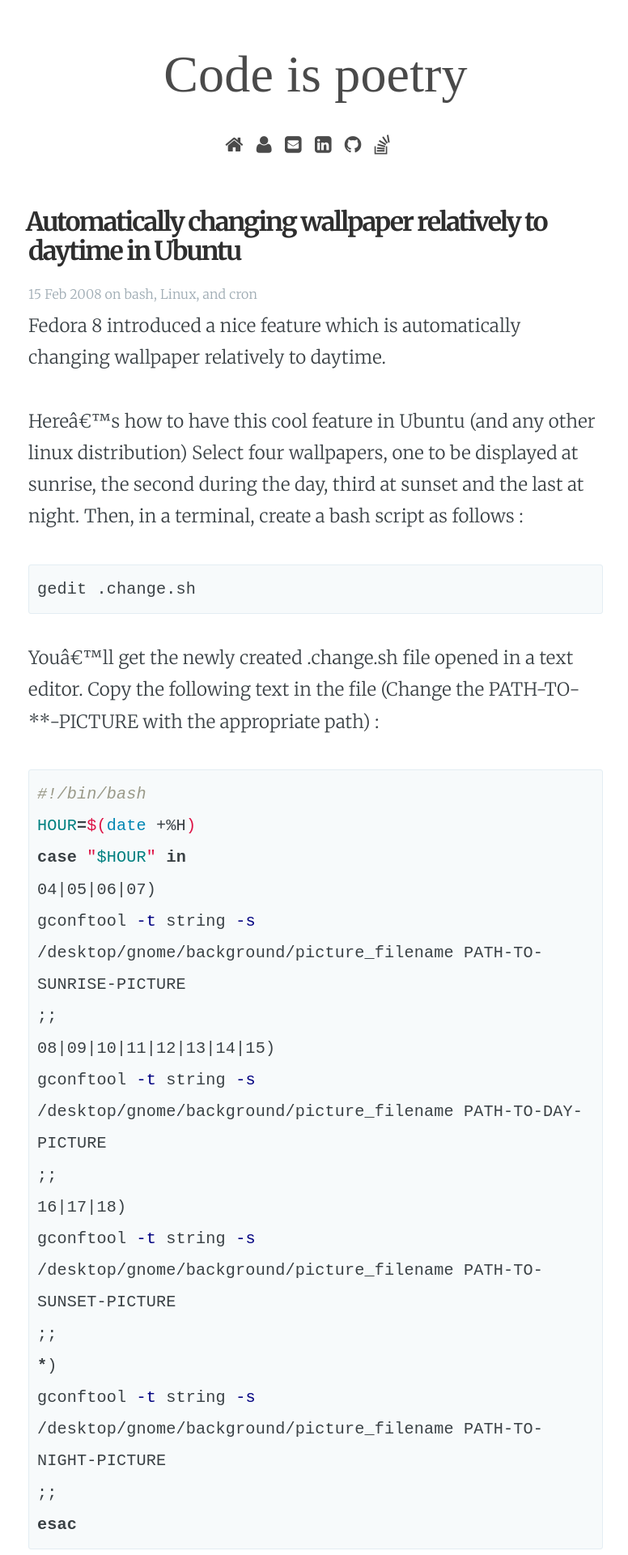
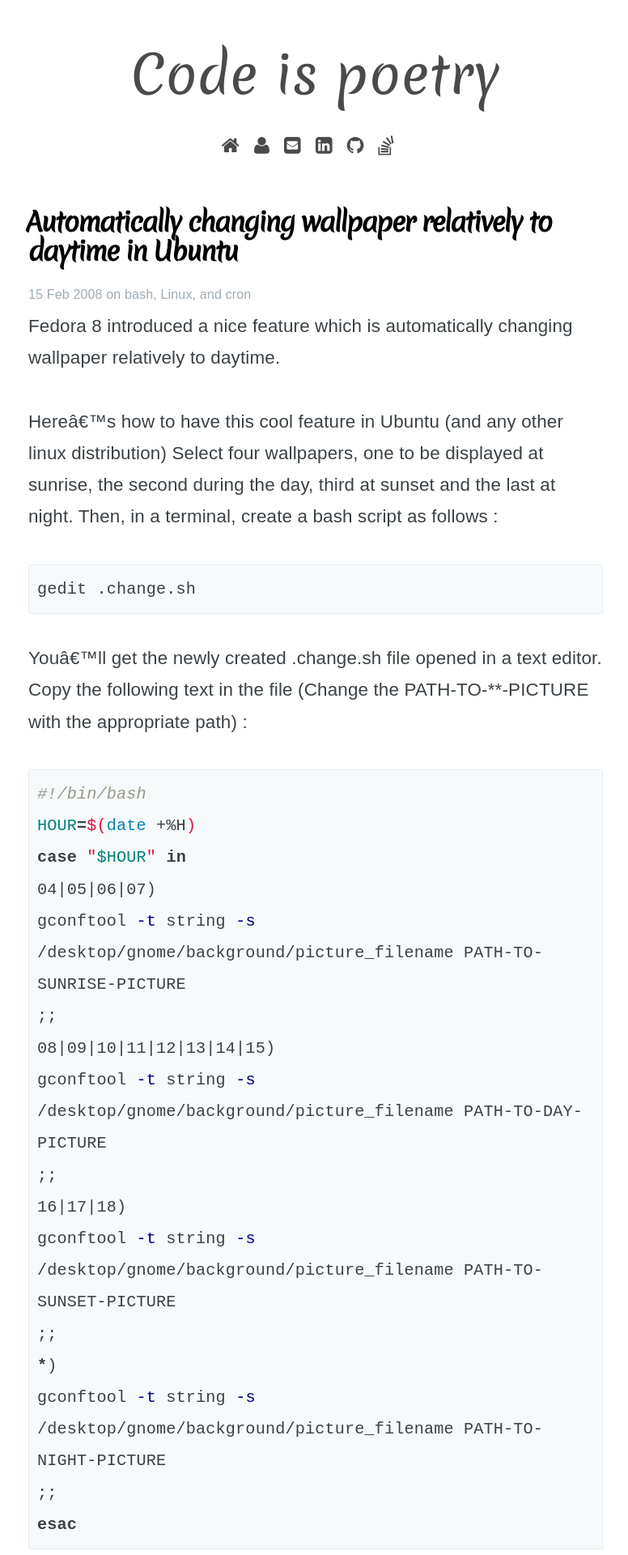
Before and after one commit to jihedamine/jihedamine.github.io, a Jekyll site: the page built from _posts/2008-02-15-automatically-changing-wallpaper.md, in a window 1280 px wide. Shown: the top 1920 px of the page at 81% size, without its empty margins (250-1026 px from the left). Built offline with Jekyll 4.4.1, drawn with Linux system fonts in a browser that asks for light colours; some web fonts are replaced; Markdown is read by kramdown in place of the engine named in the settings; some of the changed text lies outside the part shown.

Commit message:
Changed cover and fonts

```diff
--- a/_layouts/default.html
+++ b/_layouts/default.html
@@ -1,6 +1,7 @@
 <!DOCTYPE html>
 <html>
 <head>
+    <link href='http://fonts.googleapis.com/css?family=Merienda|Martel+Sans' rel='stylesheet' type='text/css'>
     <div>
         <div class="page-title">
             <a href="{{ site.baseurl }}" class="page-title">{{ site.name }}</a>
--- a/assets/css/screen.css
+++ b/assets/css/screen.css
@@ -214,7 +214,7 @@
 }
 
 body {
-    font-family: "Merriweather", serif;
+    font-family: 'Martel Sans', sans-serif;
     letter-spacing: 0.01rem;
     font-size: 1.4rem;
     line-height: 1.75em;
@@ -512,7 +512,7 @@
 
 /* Big cover image on the home page */
 .main-header {
-    background-size: contain;
+    background-size: cover;
     background-color: black;
     background-image: url('../images/cover.png');
     height: 260px;
@@ -560,7 +560,7 @@
 /* The details of your blog. Defined in ghost/settings/ */
 .page-title {
     font-size: 4rem;
-    font-family: cursive;
+    font-family: Merienda;
     text-decoration: none;
     text-align: center;
     padding-top: 4.5rem;
@@ -576,9 +576,11 @@
     hyphens: auto;
 }
 
-body:not(.post-template) .post-title a {
+body:not(.post-template) .post-title a, h1.post-title {
+    font-family: 'Merienda', sans-serif;
     font-weight: bold;
     text-decoration: none;
+    color: black;
 }
 
 .post-meta {
```
Also changed, not shown: _posts/2008-02-15-automatically-changing-wallpaper.md (+1 -1 lines), 1 other file.
